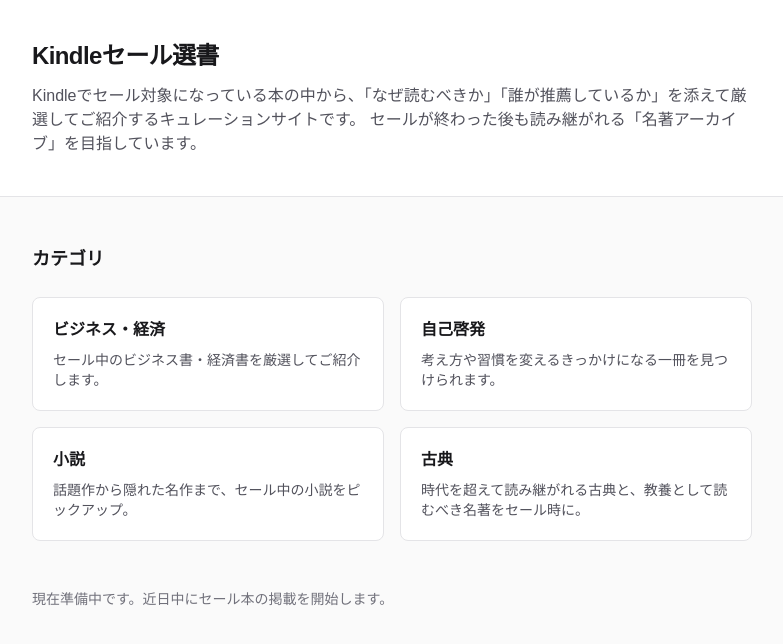
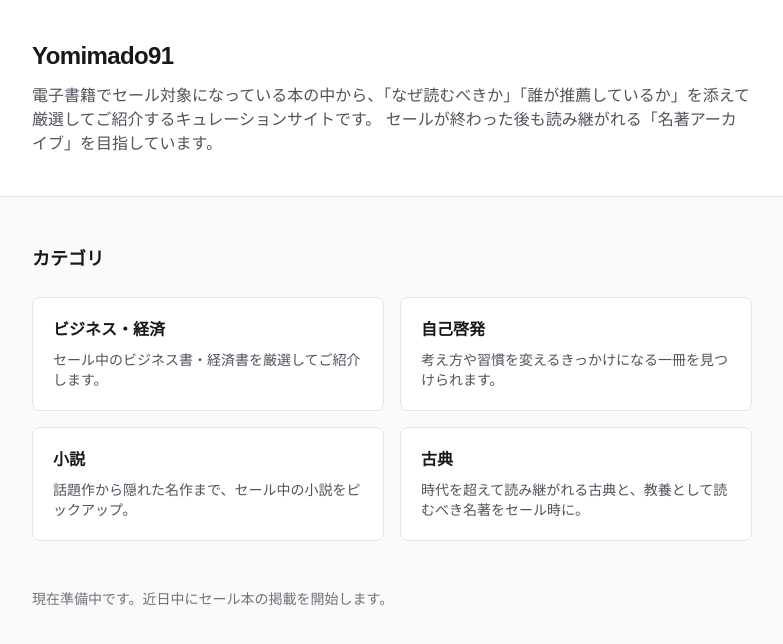
Before and after one commit to Wtr1818/kindle-sensho, a Next.js app: page / in a window 1280 px wide. Shown: the top 644 px of the page, without its empty margins (248-1031 px from the left). Built offline with nearby package versions, Linux system fonts and the light colour scheme.

Commit message:
Rebrand to Yomimado91

```diff
--- a/app/layout.tsx
+++ b/app/layout.tsx
@@ -13,8 +13,9 @@
 });
 
 export const metadata: Metadata = {
-  title: "Create Next App",
-  description: "Generated by create next app",
+  title: "Yomimado91",
+  description:
+    "電子書籍のセール本を「なぜ読むべきか」「誰が推薦しているか」とともに厳選してご紹介するキュレーションサイト",
 };
 
 export default function RootLayout({
--- a/app/page.tsx
+++ b/app/page.tsx
@@ -24,10 +24,10 @@
       <header className="border-b border-zinc-200 bg-white">
         <div className="mx-auto max-w-3xl px-6 py-10">
           <h1 className="text-2xl font-bold tracking-tight text-zinc-900">
-            Kindleセール選書
+            Yomimado91
           </h1>
           <p className="mt-3 text-zinc-600">
-            Kindleでセール対象になっている本の中から、「なぜ読むべきか」「誰が推薦しているか」を添えて厳選してご紹介するキュレーションサイトです。
+            電子書籍でセール対象になっている本の中から、「なぜ読むべきか」「誰が推薦しているか」を添えて厳選してご紹介するキュレーションサイトです。
             セールが終わった後も読み継がれる「名著アーカイブ」を目指しています。
           </p>
         </div>
```
